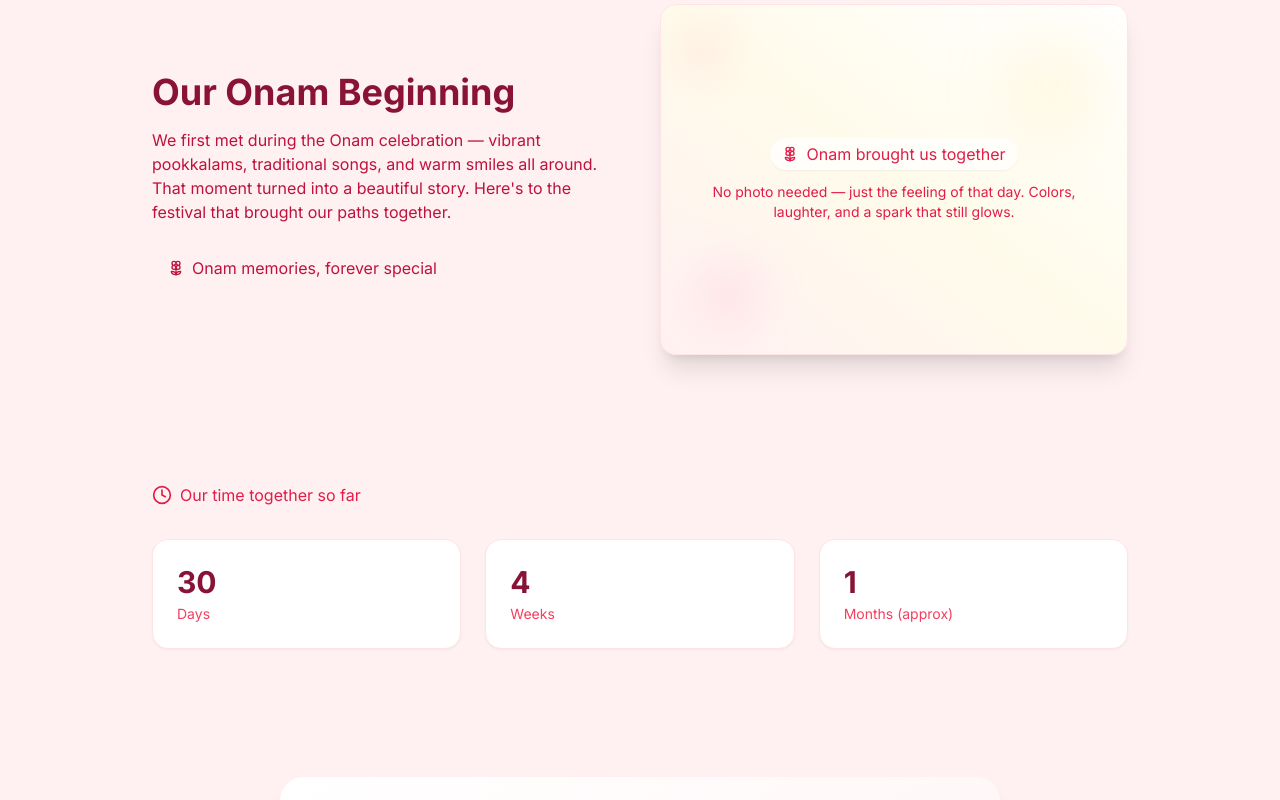
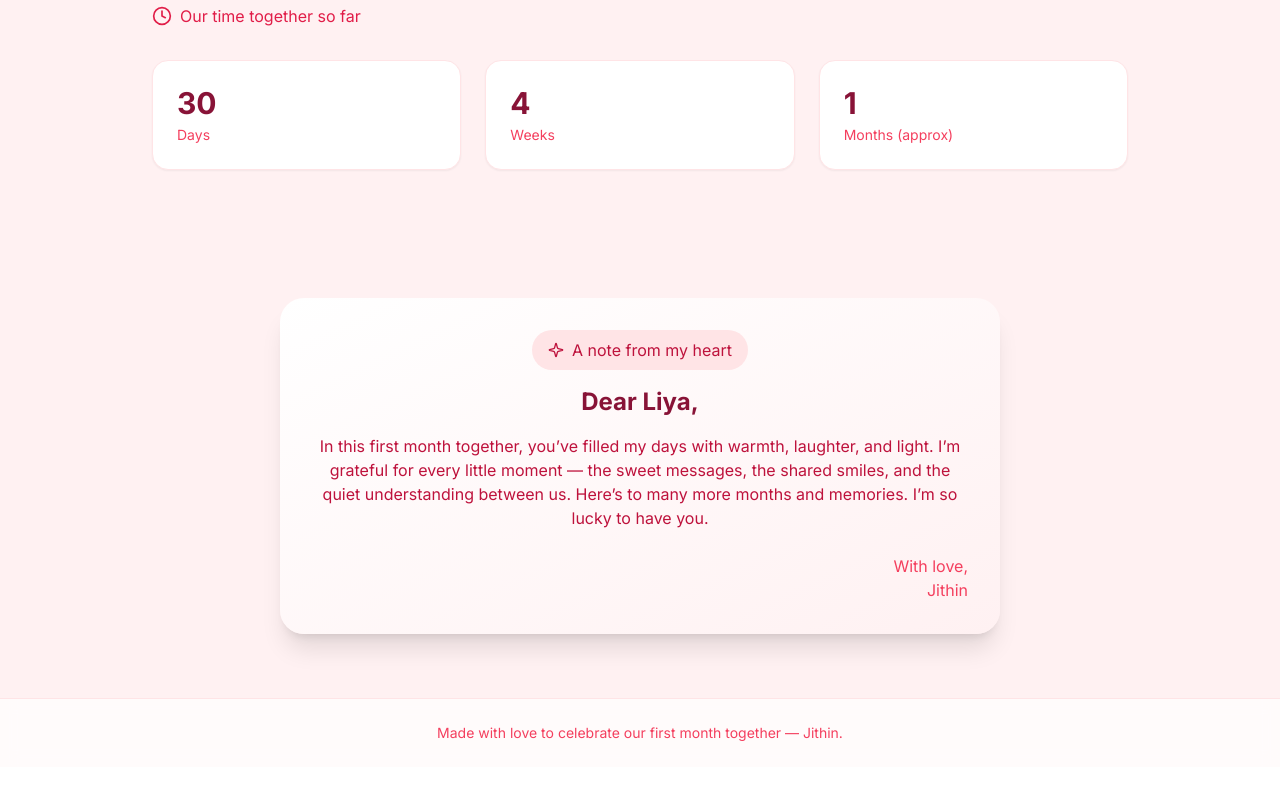
Before and after one commit to flamesuserresource3/frontend-repo_424evaev_xhck63, a React (Vite) app: page / in a window 1280 px wide. Shown: the part 620-1420 px from the top of the page. After the commit the page ends 1387 px from the top, so only its background shows below. Built offline with nearby package versions, Linux system fonts and the light colour scheme; a web font is replaced by a local one.

Commit message:
Update project prj_424evaev - 2025-11-05T22:23:25.017Z

```diff
--- a/src/App.jsx
+++ b/src/App.jsx
@@ -1,5 +1,4 @@
 import AnniversaryHero from "./components/AnniversaryHero.jsx";
-import OnamMemory from "./components/OnamMemory.jsx";
 import MilestoneCounter from "./components/MilestoneCounter.jsx";
 import MessageToLiya from "./components/MessageToLiya.jsx";
 
@@ -12,9 +11,6 @@ function App() {
       {/* Hero */}
       <AnniversaryHero name="Liya" officialDateLabel={officialDateLabel} />
 
-      {/* Onam memory section */}
-      <OnamMemory />
-
       {/* Milestones */}
       <MilestoneCounter startISO={officialDateISO} />
 
@@ -23,7 +19,7 @@ function App() {
 
       {/* Simple footer */}
       <footer className="border-t border-rose-100 bg-white/70 py-6 text-center text-sm text-rose-500 backdrop-blur">
-        Made with love to celebrate our first month together.
+        Made with love to celebrate our first month together — Jithin.
       </footer>
     </div>
   );
--- a/src/components/MessageToLiya.jsx
+++ b/src/components/MessageToLiya.jsx
@@ -22,7 +22,7 @@ export default function MessageToLiya({ name }) {
             I’m grateful for every little moment — the sweet messages, the shared smiles, and the quiet understanding between us.
             Here’s to many more months and memories. I’m so lucky to have you.
           </p>
-          <p className="mt-6 text-right text-rose-500">With love,<br/>Yours</p>
+          <p className="mt-6 text-right text-rose-500">With love,<br/>Jithin</p>
         </motion.div>
       </div>
     </section>
```
Also changed, not shown: 1 other file (tests, documents, lock files or other folders).
